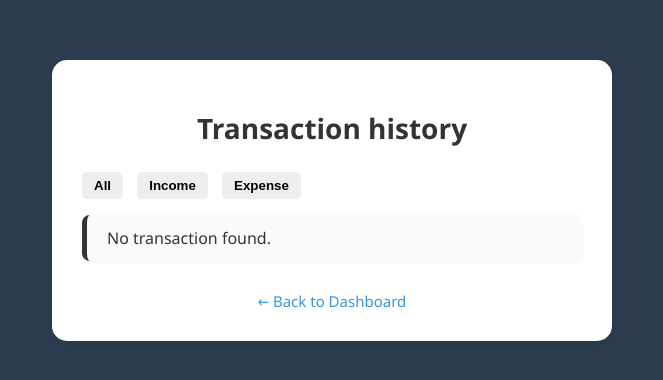
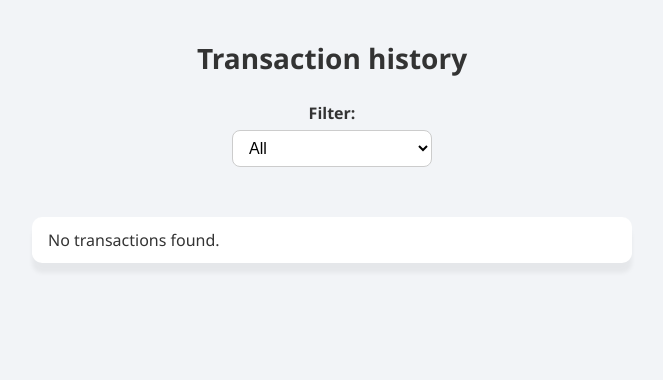
Before and after one commit to Theibroguy/Personal-finance-web-app, a plain HTML site: page Transaction-history.html in a window 1280 px wide. Shown: the whole page, without its empty margins (308-971 px from the left). Drawn offline with Linux system fonts and the light colour scheme.

Commit message:
Modified the transaction history page

```diff
--- a/Transaction-history.html
+++ b/Transaction-history.html
@@ -7,20 +7,17 @@
   <link rel="stylesheet" href="history.css">
 </head>
 <body>
-  <div class="container">
-    <h1>Transaction history</h1>
-    <div id="filters">
-      <button data-filter="all">All</button>
-      <button data-filter="income">Income</button>
-      <button data-filter="expense">Expense</button>
-    </div>
-     <ul id="transaction-list">
-      <!-- Transactions will be reflected here by Javascript-->
-     </ul>
-
-     <a href="Dashboard.html" class="back-link">← Back to Dashboard</a>
+  <h1>Transaction history</h1>
+  <div class="filter-container">
+    <label for="filter">Filter:</label>
+    <select id="filter">
+      <option value="all">All</option>
+      <option value="income">Income</option>
+      <option value="expense">Expense</option>
+    </select>
   </div>
 
+  <div id="transaction-list"></div>
 
   <script src="history.js"></script>
 </body>
--- a/history.css
+++ b/history.css
@@ -2,19 +2,10 @@
 
 body {
   font-family: 'Segoe UI', Tahoma, Geneva, Verdana, sans-serif;
-  background-color: #2c3e50;
+  background-color: #f2f4f7;
   color: #333;
   padding: 20px;
   margin: 0;
-}
-
-.container {
-  max-width: 500px;
-  margin: 40px auto;
-  padding: 30px;
-  background-color: #fff;
-  border-radius: 15px;
-  box-shadow: 0 4px 12px rgba(0, 0, 0, 0.1);
 }
 
 h1 {
@@ -24,20 +15,59 @@ h1 {
   color: #333;
 }
 
-ul#transaction-list {
-  list-style: none;
-  padding: 0;
-  margin: 0;
+label {
+  font-weight: 600;
 }
 
-ul#transaction-list li {
-  background-color: #fafafa;
-  margin: 10px 0;
-  padding: 12px 20px;
-  border-left: 5px solid;
+.filter-container {
+  display: flex;
+  flex-direction: column;
+  align-items: center;
+  margin-bottom: 30px;
+}
+
+.filter-container label {
+  margin-bottom: 6px;
+  font-size: 16px;
+}
+
+#filter {
+  display: block;
+  margin: 0 auto 20px;
+  padding: 8px 12px;
+  font-size: 16px;
+  border: 1px solid #ccc;
   border-radius: 8px;
-  box-shadow: 0 1px 4px rgba(0, 0, 0, 0.05);
+  background-color: #fff;
+  max-width: 200px;
+  width: 100%;
 }
+
+#transaction-list {
+  max-width: 600px;
+  margin: 0 auto;
+  padding: 0;
+}
+
+#transaction-list h3 {
+  margin-top: 30px;
+  color: #555;
+  border-bottom: 1px solid #ddd;
+  padding-bottom: 5px;
+}
+
+#transaction-list li {
+  list-style-type: none;
+  padding: 12px 16px;
+  margin: 8px 0;
+  background-color: #fff;
+  border-radius: 10px;
+  box-shadow: 0 10px 4px rgba(0, 0, 0, 0.05);
+  font-weight: 500;
+  display: flex;
+  justify-content: space-between;
+}
+
 
 .income {
   border-color: green;
@@ -48,35 +78,3 @@ ul#transaction-list li {
   border-color: red;
   color: red;
 }
-
-/* Optionaol: link back to dashboard */
-.back-link {
-  display: block;
-  text-align: center;
-  margin-top: 30px;
-  font-size: 15px;
-  text-decoration: none;
-  color: #3498db;
-}
-
-.back-link:hover {
-  text-decoration: underline;
-}
-
-#filters {
-  margin-bottom: 1rem;
-}
-
-#filters button {
-  margin-right: 10px;
-  padding: 6px 12px;
-  border: none;
-  background-color: #eee;
-  cursor: pointer;
-  border-radius: 5px;
-  font-weight: bold;
-}
-
-#filters button:hover {
-  background-color: #ccc;
-}
--- a/history.js
+++ b/history.js
@@ -1,40 +1,60 @@
 document.addEventListener('DOMContentLoaded', function () {
   const transactionList = document.getElementById('transaction-list');
-  const filterButtons = document.querySelectorAll('#filters button');
+  const filterSelect = document.getElementById('filter');
 
-  // Get stored transactions
-  const transactions = JSON.parse(localStorage.getItem('transactions')) || [];
+  let transactions = JSON.parse(localStorage.getItem('transactions')) || [];
 
-  function renderTransactions(filter = 'all') {
+  function renderTransactions(filtered) {
     transactionList.innerHTML = '';
 
-    const filtered = transactions.filter(transaction => {
-      if (filter === 'income') return transaction.amount > 0;
-      if (filter === 'expense') return transaction.amount < 0;
-      return true; // 'all'
-    });
-
     if (filtered.length === 0) {
-      transactionList.innerHTML = '<li>No transaction found.</li>';
+      transactionList.innerHTML = '<li>No transactions found.</li>';
       return;
     }
 
+    // Group transactions by date
+    const grouped = {};
+
     filtered.forEach(transaction => {
-      const li = document.createElement('li');
-      li.textContent = `${transaction.title}: ${transaction.amount > 0 ? '+' : ''}₦${Math.abs(transaction.amount)}`;
-      li.classList.add(transaction.amount > 0 ? 'income' : 'expense');
-      transactionList.appendChild(li);
+      const date = new Date(transaction.id).toLocaleDateString();
+      if (!grouped[date]) {
+        grouped[date] = [];
+      }
+      grouped[date].push(transaction);
+    });
+
+    // Display grouped transactions
+    Object.keys(grouped).forEach(date => {
+      const dateHeader = document.createElement('h3');
+      dateHeader.textContent = date;
+      transactionList.appendChild(dateHeader);
+
+      grouped[date].forEach(transaction => {
+        const li = document.createElement('li');
+        li.textContent = `${transaction.title}: ₦${Math.abs(transaction.amount)}`;
+        li.className = transaction.amount < 0 ? 'expense' : 'income';
+        transactionList.appendChild(li);
+      });
     });
   }
 
-  // Event listeners for filter buttons
-  filterButtons.forEach(button => {
-    button.addEventListener('click', () => {
-      const selected = button.getAttribute('data-filter');
-      renderTransactions(selected);
-    });
-  });
+  // Filtering function
+  function applyFilter() {
+    const selected = filterSelect.value;
+
+    let filteredTransactions = [...transactions];
+
+    if (selected === 'income') {
+      filteredTransactions = transactions.filter(t => t.amount > 0);
+    } else if (selected === 'expense') {
+      filteredTransactions = transactions.filter(t => t.amount < 0);
+    }
+
+    renderTransactions(filteredTransactions);
+  }
+
+  filterSelect.addEventListener('change', applyFilter);
 
   // Initial load
-  renderTransactions();
+  applyFilter();
 });
```
